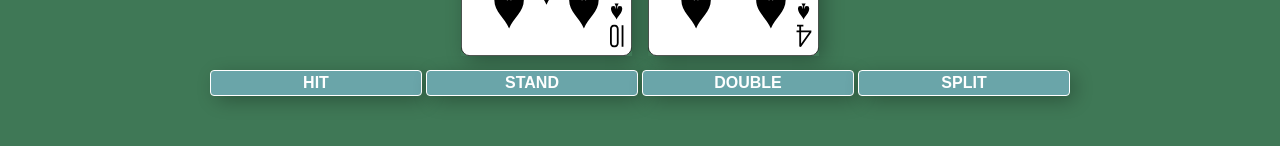
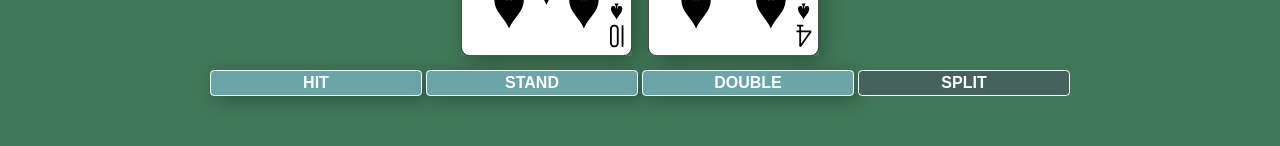
Before and after one commit to fpribeiro3069/BasicBlackjack, a Vue app in the folder basic-blackjack/: page / in a window 1280 px wide. Shown: the part 2841-2987 px from the top of the page. Built offline with nearby package versions, Linux system fonts and the light colour scheme; a web font is replaced by a local one.

Commit message:
Disabled split button when no split is available

```diff
--- a/basic-blackjack/src/Game.js
+++ b/basic-blackjack/src/Game.js
@@ -84,6 +84,10 @@ export function generateRandomSplitHand() {
 
 export function checkPlayerBlackjack(playerCards) {
     return (playerCards[0].value() + playerCards[1].value()) === 21;
+}
+
+export function isSplitAllowed(playerCards) {
+    return playerCards[0].rank === playerCards[1].rank;
 }
 
 export function checkDecision(playerCards, dealerCard, decision) {
--- a/basic-blackjack/src/views/RandomModeView.vue
+++ b/basic-blackjack/src/views/RandomModeView.vue
@@ -40,7 +40,7 @@
             <bb-button label="Hit" @click="evaluate('Hit')"></bb-button>
             <bb-button label="Stand" @click="evaluate('Stand')"></bb-button>
             <bb-button label="Double" @click="evaluate('Double')"></bb-button>
-            <bb-button label="Split" @click="evaluate('Split')"></bb-button>
+            <bb-button label="Split" :disabled="splitDisabled" @click="evaluate('Split')"></bb-button>
         </div>
     </div>
 </template>
@@ -53,7 +53,7 @@ import ChartModal from '@/modals/ChartModal.vue';
 
 import { useStore } from 'vuex';
 
-import { generateRandomCard, generateRandomHand, checkDecision } from '@/Game';
+import { generateRandomCard, generateRandomHand, checkDecision, isSplitAllowed } from '@/Game';
 
 export default {
     name: 'random-mode',
@@ -113,6 +113,11 @@ export default {
             }
             return sum;
         }
+    },
+    computed: {
+        splitDisabled() {
+            return !isSplitAllowed(this.playerCards);
+        }
     }
 }
 </script>
--- a/basic-blackjack/src/views/SoftModeView.vue
+++ b/basic-blackjack/src/views/SoftModeView.vue
@@ -40,7 +40,7 @@
             <bb-button label="Hit" @click="evaluate('Hit')"></bb-button>
             <bb-button label="Stand" @click="evaluate('Stand')"></bb-button>
             <bb-button label="Double" @click="evaluate('Double')"></bb-button>
-            <bb-button label="Split" @click="evaluate('Split')"></bb-button>
+            <bb-button label="Split" :disabled="splitDisabled" @click="evaluate('Split')"></bb-button>
         </div>
     </div>
 </template>
@@ -51,7 +51,7 @@ import BbButton from '@/components/BbButton.vue';
 import AnswerModal from '@/modals/AnswerModal.vue';
 import ChartModal from '@/modals/ChartModal.vue';
 
-import { generateRandomCard, generateRandomSoftHand, checkPlayerBlackjack, checkDecision } from '@/Game';
+import { generateRandomCard, generateRandomSoftHand, checkPlayerBlackjack, checkDecision, isSplitAllowed } from '@/Game';
 import { useStore } from 'vuex';
 
 export default {
@@ -119,6 +119,11 @@ export default {
             }
             return sum;
         }
+    },
+    computed: {
+        splitDisabled() {
+            return !isSplitAllowed(this.playerCards);
+        }
     }
 }
 </script>
--- a/basic-blackjack/src/views/SplitModeView.vue
+++ b/basic-blackjack/src/views/SplitModeView.vue
@@ -40,7 +40,7 @@
             <bb-button label="Hit" @click="evaluate('Hit')"></bb-button>
             <bb-button label="Stand" @click="evaluate('Stand')"></bb-button>
             <bb-button label="Double" @click="evaluate('Double')"></bb-button>
-            <bb-button label="Split" @click="evaluate('Split')"></bb-button>
+            <bb-button label="Split" :disabled="splitDisabled" @click="evaluate('Split')"></bb-button>
         </div>
     </div>
 </template>
@@ -51,7 +51,7 @@ import BbButton from '@/components/BbButton.vue';
 import AnswerModal from '@/modals/AnswerModal.vue';
 import ChartModal from '@/modals/ChartModal.vue';
 
-import { generateRandomCard, generateRandomSplitHand, checkDecision } from '@/Game';
+import { generateRandomCard, generateRandomSplitHand, checkDecision, isSplitAllowed } from '@/Game';
 import { useStore } from 'vuex';
 
 export default {
@@ -112,6 +112,11 @@ export default {
             }
             return sum;
         }
+    },
+    computed: {
+        splitDisabled() {
+            return !isSplitAllowed(this.playerCards);
+        }
     }
 }
 </script>
```
